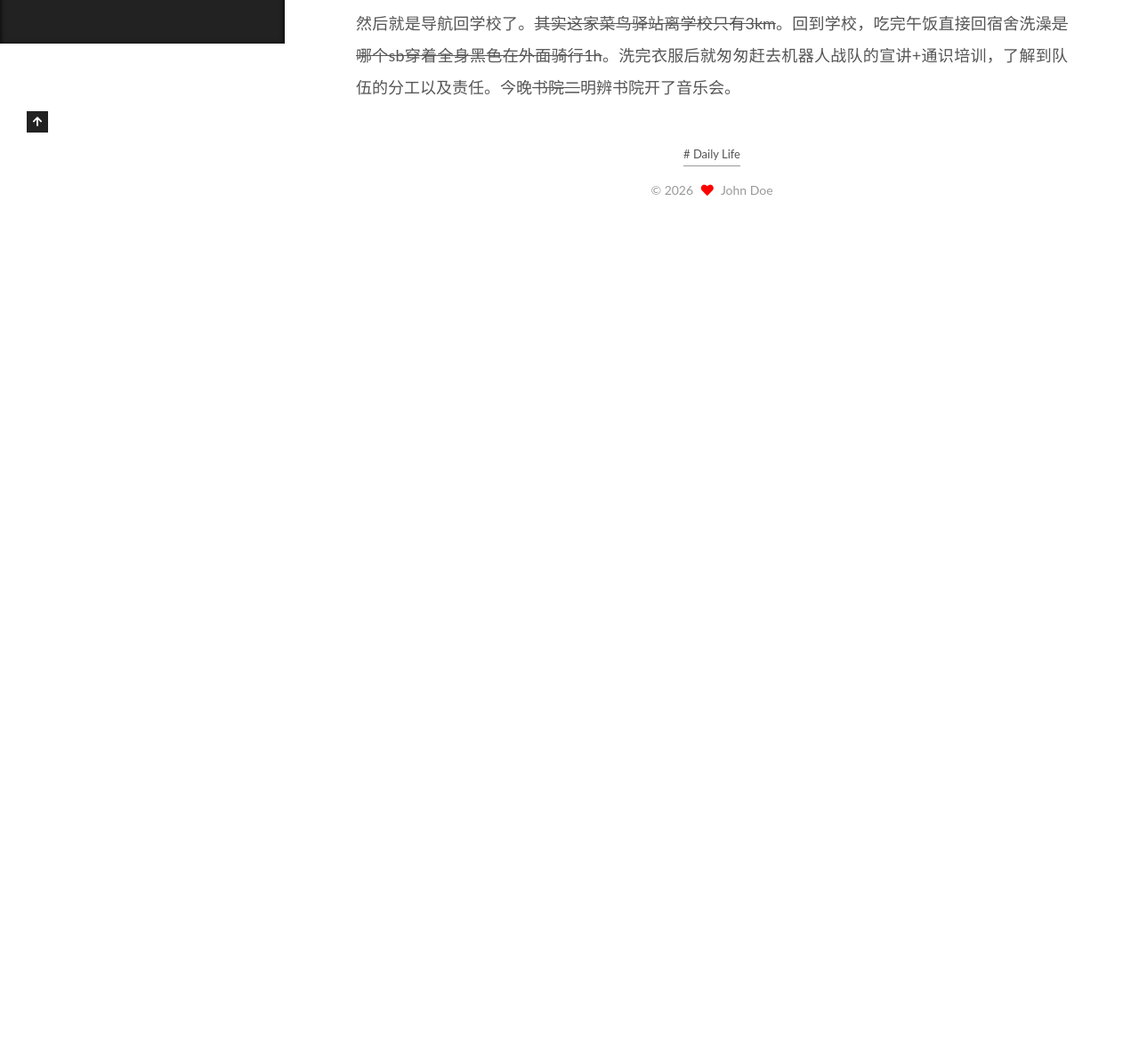
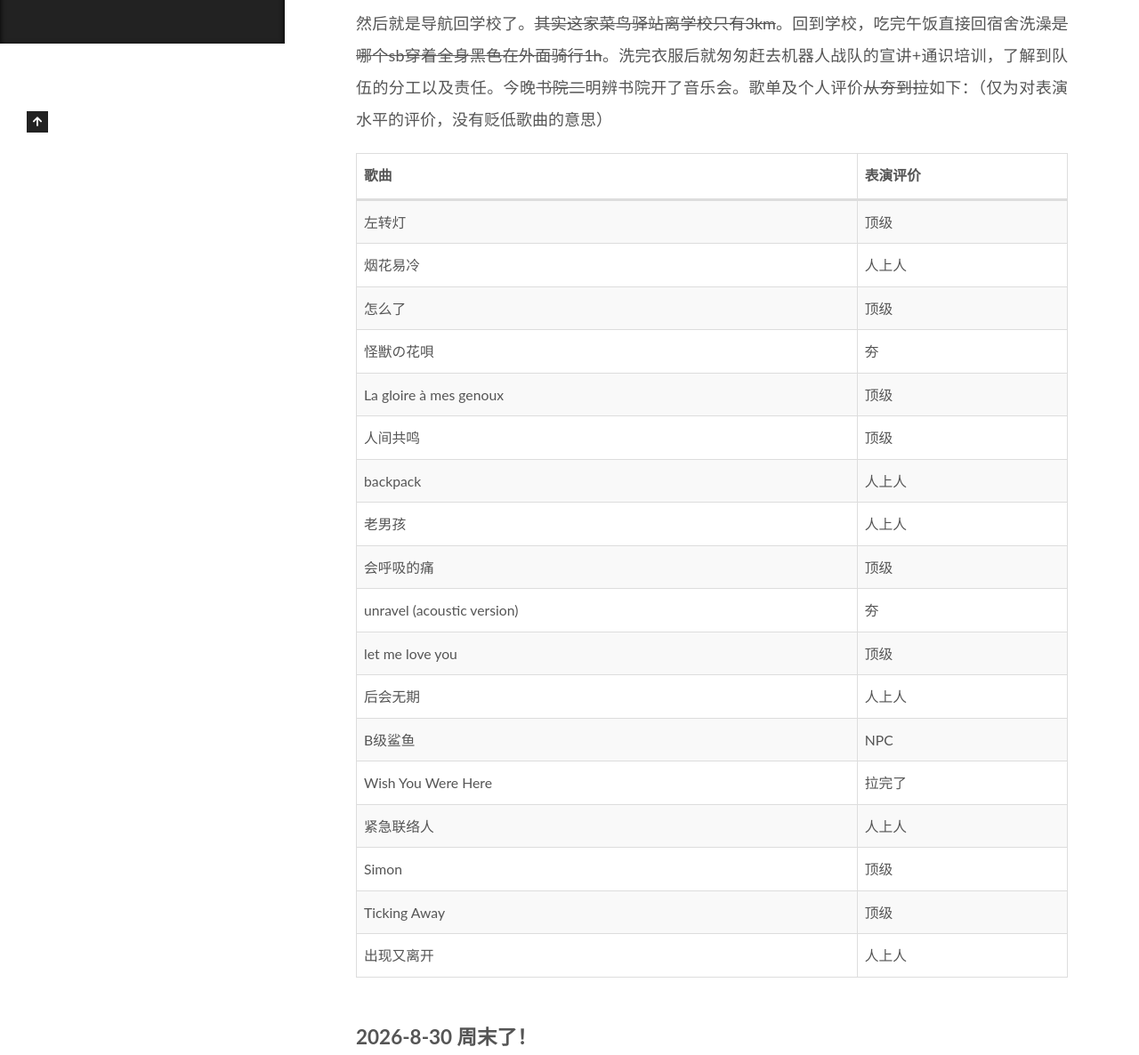
Before and after one commit to Enderman-zxy/Enderman-zxy.github.io, a plain HTML site: page 2026/08/29/Diary/index.html in a window 1280 px wide. Shown: the part 751-1937 px from the top of the page at 89% size. Before the commit the page ends 999 px from the top, so only its background shows below. Drawn offline with Linux system fonts and the light colour scheme.

Commit message:
Site updated: 2026-08-30 17:59:46

```diff
--- a/2026/08/29/Diary/index.html
+++ b/2026/08/29/Diary/index.html
@@ -28,7 +28,7 @@
 <meta property="og:description" content="2026-08-29 依旧忙碌的一天早上 8:00 起床 本来计划 7:30 的 为了给一个同学送生日礼物。先去了菜鸟驿站，结果那里虽然可以寄快递，但是不提供包装（礼物盒 + 贺卡不加包装根本送不了）。算了，先吃早饭吧依旧KFC。吃着早饭，顺便就把多邻国的打卡做了。早上 9:00 学校要体检，我 8:55 到场那了表。看到要测视力我的心里咯噔一下（博主视力极差），还好只测矫正视力。因为学校新生不多">
 <meta property="og:locale" content="zh_CN">
 <meta property="article:published_time" content="2026-08-29T07:59:27.000Z">
-<meta property="article:modified_time" content="2026-08-29T10:26:34.844Z">
+<meta property="article:modified_time" content="2026-08-30T09:58:14.400Z">
 <meta property="article:author" content="John Doe">
 <meta property="article:tag" content="Daily Life">
 <meta name="twitter:card" content="summary">
@@ -184,9 +184,15 @@
               </span>
               <span class="post-meta-item-text">发表于</span>
 
-
-              <time title="创建时间：2026-08-29 15:59:27 / 修改时间：18:26:34" itemprop="dateCreated datePublished" datetime="2026-08-29T15:59:27+08:00">2026-08-29</time>
+              <time title="创建时间：2026-08-29 15:59:27" itemprop="dateCreated datePublished" datetime="2026-08-29T15:59:27+08:00">2026-08-29</time>
             </span>
+              <span class="post-meta-item">
+                <span class="post-meta-item-icon">
+                  <i class="far fa-calendar-check"></i>
+                </span>
+                <span class="post-meta-item-text">更新于</span>
+                <time title="修改时间：2026-08-30 17:58:14" itemprop="dateModified" datetime="2026-08-30T17:58:14+08:00">2026-08-30</time>
+              </span>
 
 
 
@@ -202,7 +208,88 @@
         <h3 id="2026-08-29-依旧忙碌的一天"><a href="#2026-08-29-依旧忙碌的一天" class="headerlink" title="2026-08-29 依旧忙碌的一天"></a>2026-08-29 依旧忙碌的一天</h3><p>早上 8:00 起床 <del>本来计划 7:30 的</del> 为了给一个同学送生日礼物。先去了菜鸟驿站，结果那里虽然可以寄快递，但是不提供包装（礼物盒 + 贺卡不加包装根本送不了）。算了，先吃早饭吧<del>依旧KFC</del>。吃着早饭，顺便就把多邻国的打卡做了。早上 9:00 学校要体检，我 8:55 到场那了表。看到要测视力我的心里咯噔一下（博主视力极差），还好只测矫正视力。因为学校新生不多，9:53 就把体检做完了。然后就骑车去校外的菜鸟驿站寄件。导航定位了一家最近的，距离学校1.5km。然而由于该地区的抽象道路设计，绕路绕下来骑了差不多 3-4km。到了那里之后发现也不支持寄件……算了，换一家吧。于是又骑了5km到了一个村里面的一家菜鸟驿站，终于是寄出去了。</p>
 <span id="more"></span>
 
-<p>然后就是导航回学校了。<del>其实这家菜鸟驿站离学校只有3km</del>。回到学校，吃完午饭直接回宿舍洗澡<del>是哪个sb穿着全身黑色在外面骑行1h</del>。洗完衣服后就匆匆赶去机器人战队的宣讲+通识培训，了解到队伍的分工以及责任。今晚<del>书院二</del>明辨书院开了音乐会。</p>
+<p>然后就是导航回学校了。<del>其实这家菜鸟驿站离学校只有3km</del>。回到学校，吃完午饭直接回宿舍洗澡<del>是哪个sb穿着全身黑色在外面骑行1h</del>。洗完衣服后就匆匆赶去机器人战队的宣讲+通识培训，了解到队伍的分工以及责任。今晚<del>书院二</del>明辨书院开了音乐会。歌单及个人评价<del>从夯到拉</del>如下：（仅为对表演水平的评价，没有贬低歌曲的意思）</p>
+<table>
+<thead>
+<tr>
+<th>歌曲</th>
+<th>表演评价</th>
+</tr>
+</thead>
+<tbody><tr>
+<td>左转灯</td>
+<td>顶级</td>
+</tr>
+<tr>
+<td>烟花易冷</td>
+<td>人上人</td>
+</tr>
+<tr>
+<td>怎么了</td>
+<td>顶级</td>
+</tr>
+<tr>
+<td>怪獣の花唄</td>
+<td>夯</td>
+</tr>
+<tr>
+<td>La gloire à mes genoux</td>
+<td>顶级</td>
+</tr>
+<tr>
+<td>人间共鸣</td>
+<td>顶级</td>
+</tr>
+<tr>
+<td>backpack</td>
+<td>人上人</td>
+</tr>
+<tr>
+<td>老男孩</td>
+<td>人上人</td>
+</tr>
+<tr>
+<td>会呼吸的痛</td>
+<td>顶级</td>
+</tr>
+<tr>
+<td>unravel (acoustic version)</td>
+<td>夯</td>
+</tr>
+<tr>
+<td>let me love you</td>
+<td>顶级</td>
+</tr>
+<tr>
+<td>后会无期</td>
+<td>人上人</td>
+</tr>
+<tr>
+<td>B级鲨鱼</td>
+<td>NPC</td>
+</tr>
+<tr>
+<td>Wish You Were Here</td>
+<td>拉完了</td>
+</tr>
+<tr>
+<td>紧急联络人</td>
+<td>人上人</td>
+</tr>
+<tr>
+<td>Simon</td>
+<td>顶级</td>
+</tr>
+<tr>
+<td>Ticking Away</td>
+<td>顶级</td>
+</tr>
+<tr>
+<td>出现又离开</td>
+<td>人上人</td>
+</tr>
+</tbody></table>
+<h3 id="2026-8-30-周末了！"><a href="#2026-8-30-周末了！" class="headerlink" title="2026-8-30 周末了！"></a>2026-8-30 周末了！</h3><p>早上也是直接睡到 9:30。起床后在嗦粉馆吃了一碗皮蛋瘦肉粥 <del>你不是叫嗦粉馆吗</del>。吃完后就直接骑上车去校外新开的瑞幸 <del>终于不用喝贵得要死星巴克了</del>。然而又出岔子了，小红书上的定位不准确导致又在外面骑了 7min 最后问学长才得知原来就是 3 号门正对的那家……点了一杯小黄油拿铁。回宿舍看了会儿书。中午的时候，我买的自行车到了。从12:21找到快递盒，拆包+装配+调节一共花了 1 个小时。做完一切回宿舍和家人打了个视频电话就去吃午饭了（又去了嗦粉馆，这次是米粉了）。下午闲来无事，开始刷 B 站，打空洞骑士（一个打三螳螂打了 4 次才过的菜鸡）。</p>
 
     </div>
 
@@ -276,7 +363,7 @@
 
       <!--noindex-->
       <div class="post-toc-wrap sidebar-panel">
-          <div class="post-toc motion-element"><ol class="nav"><li class="nav-item nav-level-3"><a class="nav-link" href="#2026-08-29-%E4%BE%9D%E6%97%A7%E5%BF%99%E7%A2%8C%E7%9A%84%E4%B8%80%E5%A4%A9"><span class="nav-number">1.</span> <span class="nav-text">2026-08-29 依旧忙碌的一天</span></a></li></ol></div>
+          <div class="post-toc motion-element"><ol class="nav"><li class="nav-item nav-level-3"><a class="nav-link" href="#2026-08-29-%E4%BE%9D%E6%97%A7%E5%BF%99%E7%A2%8C%E7%9A%84%E4%B8%80%E5%A4%A9"><span class="nav-number">1.</span> <span class="nav-text">2026-08-29 依旧忙碌的一天</span></a></li><li class="nav-item nav-level-3"><a class="nav-link" href="#2026-8-30-%E5%91%A8%E6%9C%AB%E4%BA%86%EF%BC%81"><span class="nav-number">2.</span> <span class="nav-text">2026-8-30 周末了！</span></a></li></ol></div>
       </div>
       <!--/noindex-->
 
```
Also changed, not shown: index.html (+8 -2 lines).
